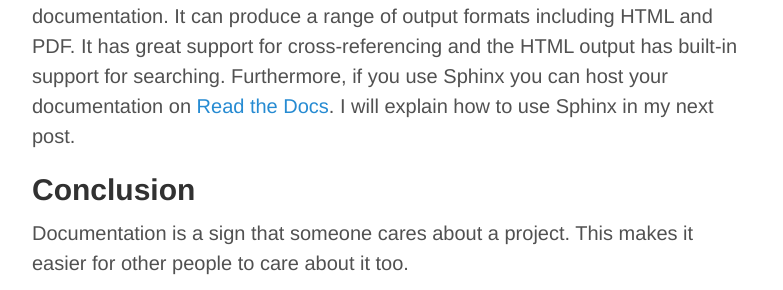
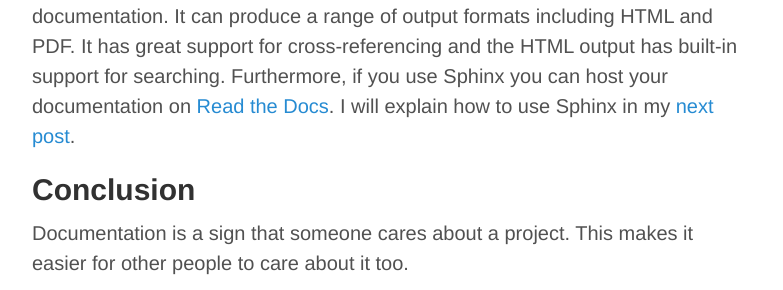
Before and after one commit to tjelvar-olsson/tjelvar-olsson.github.io, a Jekyll site: the page built from _posts/2015-06-28-five-tips-to-help-you-document-your-coding-project.md, in a window 1280 px wide and 900 px high, scrolled down 2103 px. Shown: the part 165-455 px from the top of the window, without its empty margins (248-1031 px from the left). Built offline with Jekyll 4.4.1, drawn with Linux system fonts in a browser that asks for light colours; Markdown is read by kramdown in place of the engine named in the settings; comment, search, counter and statistics services are not loaded; part of the change alters nothing that is shown.

```diff
--- a/_posts/2015-06-28-five-tips-to-help-you-document-your-coding-project.md
+++ b/_posts/2015-06-28-five-tips-to-help-you-document-your-coding-project.md
@@ -87,7 +87,8 @@ of output formats including HTML and PDF. It has great support for
 cross-referencing and the HTML output has built-in support for searching.
 Furthermore, if you use Sphinx you can host your documentation on
 [Read the Docs](https://readthedocs.org). I will explain how to use Sphinx
-in my next post.
+in my
+[next post]({% post_url 2015-07-11-how-to-generate-beautiful-technical-documentation %}).
 
 ## Conclusion
 
```
